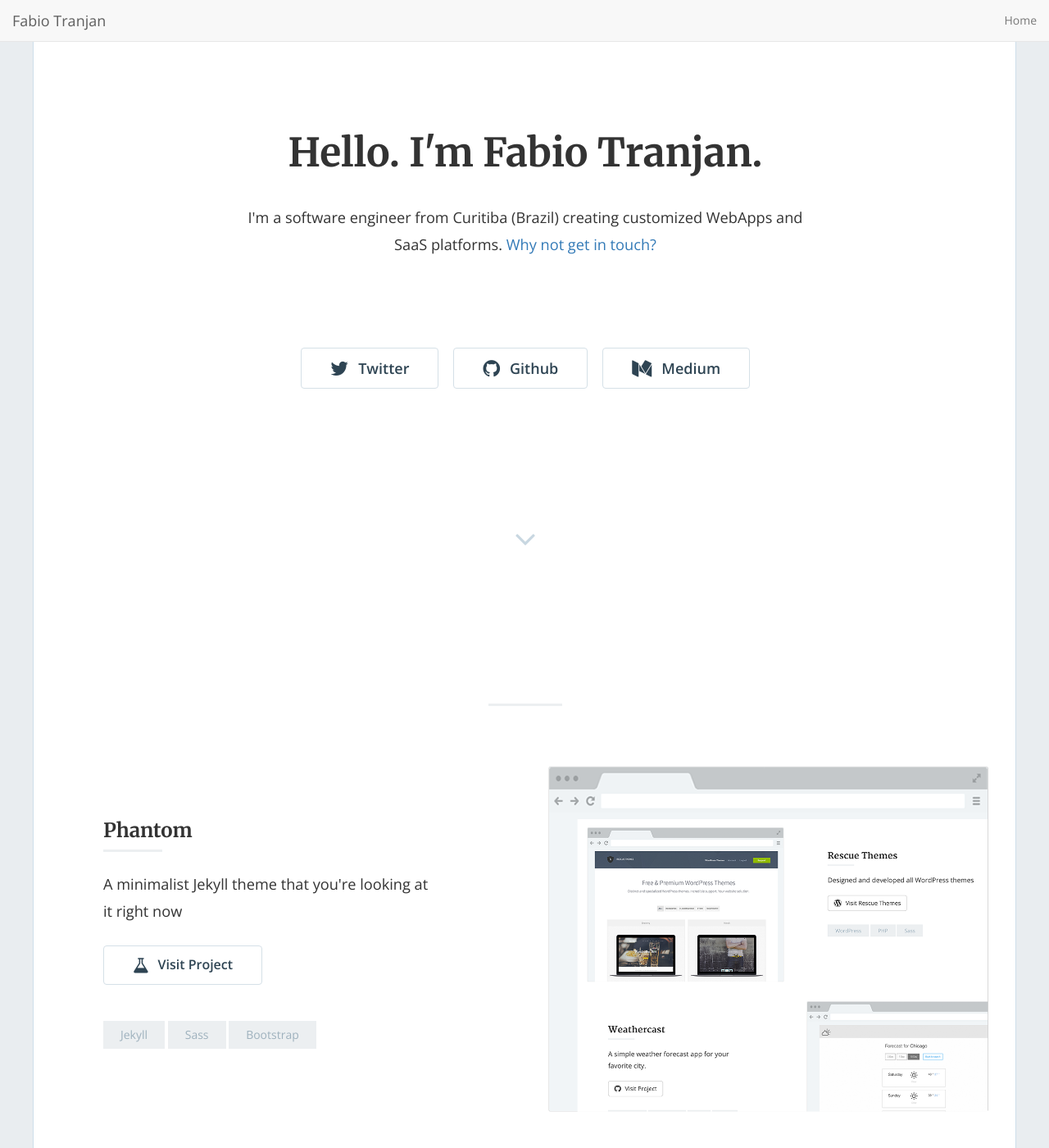
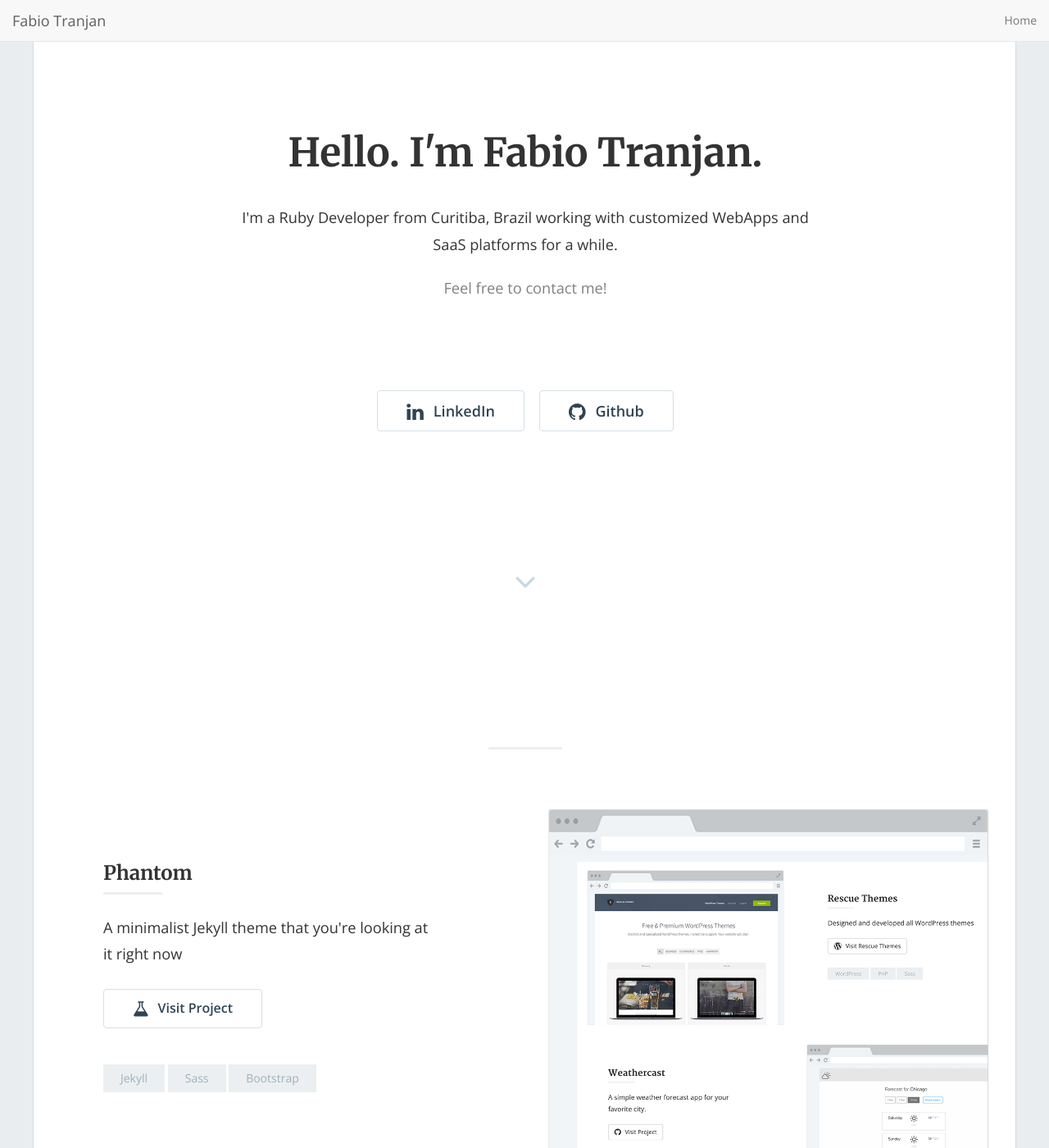
Before and after one commit to FabioTranjan/fabiotranjan.github.io, a Jekyll site: the page built from index.html, in a window 1280 px wide and 1400 px high. Shown: the whole window at 82% size. Built offline with Jekyll 4.4.1, drawn with Linux system fonts in a browser that asks for light colours; nearby versions of some CDN libraries; the list of posts is cut into pages by our own code.

Commit message:
Modified page hero.

```diff
--- a/_config.yml
+++ b/_config.yml
@@ -15,11 +15,12 @@
 # in the templates via {{ site.myvariable }}.
 title: "Hello. I'm Fabio Tranjan."
 email: 'fabiotranjan@gmail.com'
-description: "I'm a software engineer from Curitiba (Brazil) creating customized WebApps and SaaS platforms."
+description: "I'm a Ruby Developer from Curitiba, Brazil working with customized WebApps and SaaS platforms for a while."
 baseurl: "" # the subpath of your site, e.g. /blog
 url: "https://fabiotranjan.github.io" # the base hostname & protocol for your site, e.g. https://example.com
 twitter_username: 'fabiotranjan'
-github_username: 'fabio_tranjan'
+github_username: 'fabiotranjan'
+linkedin_username: 'fabio-tranjan-8aa84bbb'
 medium_username: 'blog.fabiotranjan.com'
 
 # Build settings
--- a/_includes/contact-modal.html
+++ b/_includes/contact-modal.html
@@ -9,10 +9,10 @@
 
       <div class="modal-body">
 
-        <form class="form-horizontal form-contact clearfix" action="https://formspree.io/your-email@gmail.com" method="POST">
+        <form class="form-horizontal form-contact clearfix" action="https://formspree.io/fabiotranjan@gmail.com" method="POST">
 
           <div class="form-group">
-            <label class="message-label">Dear Jami,</label>
+            <label class="message-label">Dear Fabio,</label>
             <textarea class="message form-control" rows="8" name="body" placeholder="Type your message..."></textarea>
           </div>
 
--- a/_includes/contact.html
+++ b/_includes/contact.html
@@ -1 +1 @@
-<a data-toggle="modal" data-target="#contact"> Why not get in touch?</a>
+<a class="contact-link" data-toggle="modal" data-target="#contact">Feel free to contact me!</a>
--- a/_includes/home-hero.html
+++ b/_includes/home-hero.html
@@ -27,14 +27,12 @@
 
           <div class="hero-buttons">
 
-            {% if site.twitter_username != '' %}
-              <a href="https://twitter.com/{{ site.twitter_username }}"><button class="btn btn-default btn-lg"><i class="fa fa-twitter fa-lg"></i>Twitter</button></a>
+            {% if site.linkedin_username != '' %}
+              <a href="https://linkedin.com/in/{{ site.linkedin_username }}"><button class="btn btn-default btn-lg"><i class="fa fa-linkedin fa-lg"></i>LinkedIn</button></a>
             {% endif %}
+
             {% if site.github_username != '' %}
               <a href="https://github.com/{{ site.github_username }}"><button class="btn btn-default btn-lg"><i class="fa fa-github fa-lg"></i>Github</button></a>
-            {% endif %}
-            {% if site.medium_username != '' %}
-              <a href="https://{{ site.medium_username }}"><button class="btn btn-default btn-lg"><i class="fa fa-medium fa-lg"></i>Medium</button></a>
             {% endif %}
 
           </div>
--- a/css/style.scss
+++ b/css/style.scss
@@ -152,6 +152,14 @@ button.btn, input.btn {
 /*--------------------------------------------------------------
 	2.1 Contact
 --------------------------------------------------------------*/
+
+.contact-link {
+  color: gray;
+  display: block;
+  cursor: pointer;
+  margin-top: 20px;
+}
+
 .modal-header {
   border-bottom: none;
   button {
```
